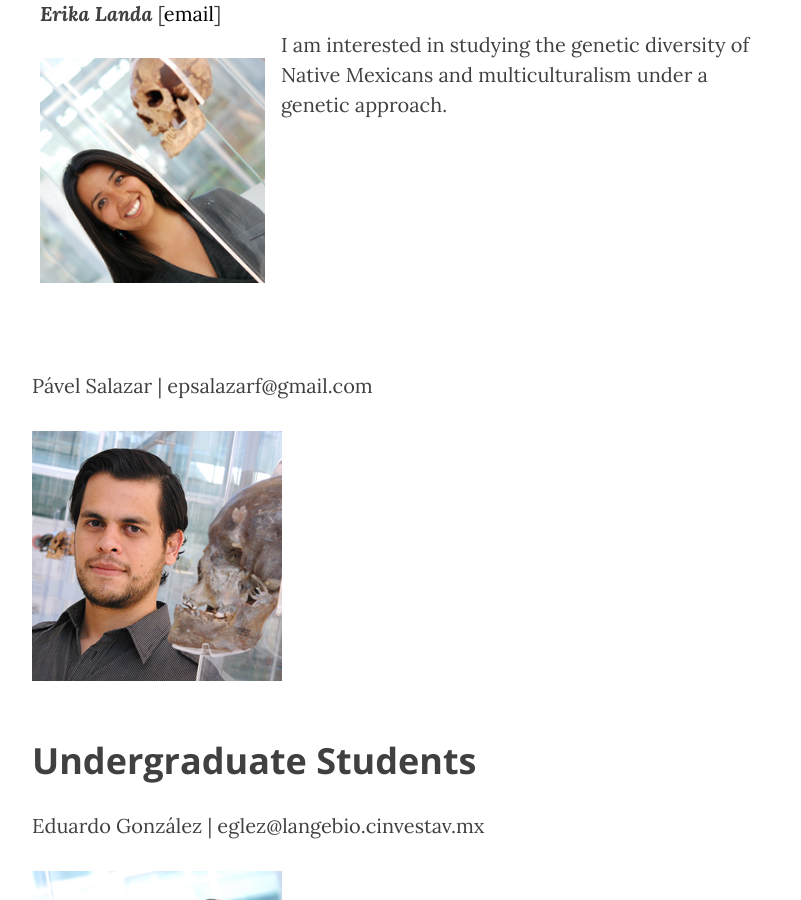
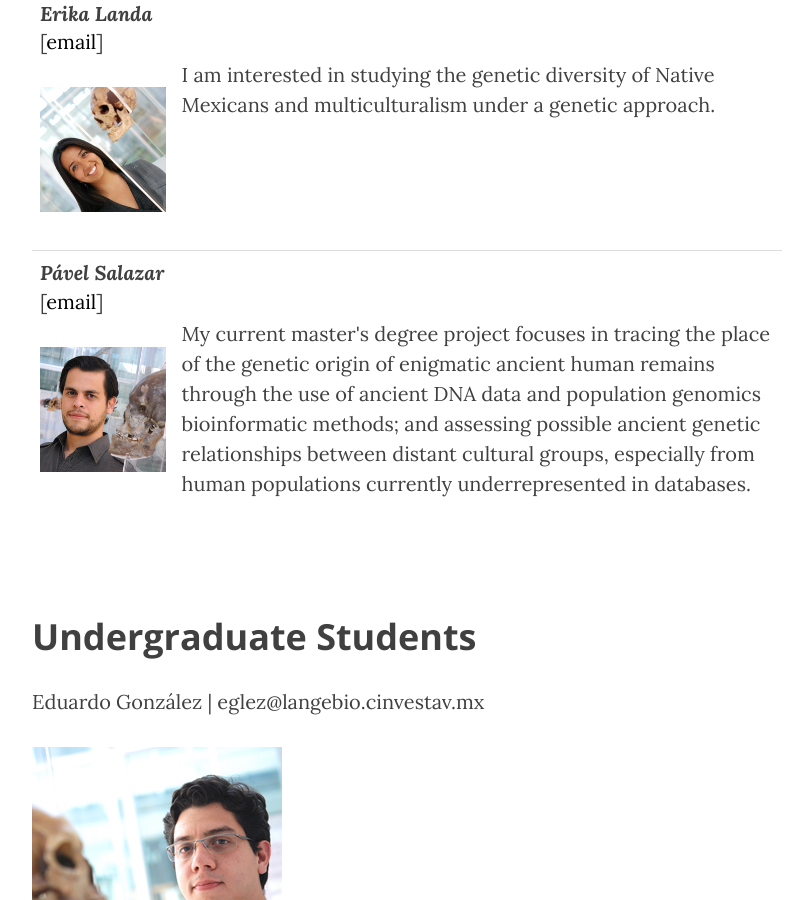
Before and after one commit to milkshakeplustip/milkshakeplustip.github.io, a Jekyll site: the page built from b_people.html, in a window 1280 px wide and 900 px high, scrolled down 1873 px. Shown: the whole window, without its empty margins (233-1034 px from the left). Built offline with Jekyll 4.4.1, drawn with Linux system fonts in a browser that asks for light colours; nearby versions of some CDN libraries.

Commit message:
pinche pavel

```diff
--- a/b_people.html
+++ b/b_people.html
@@ -17,11 +17,16 @@ header-img: "img/morenolab_2_1000.jpg"
 <table style="width:100%">
 	<tr>
 		<td><b><i>Erika Landa </i></b>[<a href=elanda@langebio.cinvestav.mx>email</a>]<p><img src="/img/Erika250.jpg" alt="Erika" height="500" width="500"></p></td>
-		<td><p>I am interested in studying the genetic diversity of Native Mexicans and multiculturalism under a genetic approach.</p></td>
+		<td><p><br>I am interested in studying the genetic diversity of Native Mexicans and multiculturalism under a genetic approach.</br></p></td>
+	</tr>
+	<tr>
+		<td><b><i>Pável Salazar </i></b>[<a href=epsalazarf@gmail.com>email</a>]<p><img src="/img/Pavel250.jpg" alt="Pavel" height="500" width="500"></p></td>
+		<td><p><br>My current master's degree project focuses in tracing the place of the genetic origin of enigmatic ancient human remains through the use of ancient DNA data and population genomics bioinformatic methods; and assessing possible ancient genetic relationships between distant cultural groups, especially from human populations currently underrepresented in databases.</br></p></td>
 	</tr>
 </table>
-<p>Pável Salazar | epsalazarf@gmail.com</p>
-<img src="/img/Pavel250.jpg" alt="Pavel">
+
+
+
 <h2 class="section-heading">Undergraduate Students</h2>
 <p>Eduardo González | eglez@langebio.cinvestav.mx</p>
 <img src="/img/Lalo250.jpg" alt="Lalo">
```
